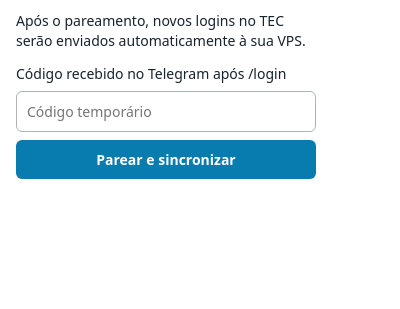
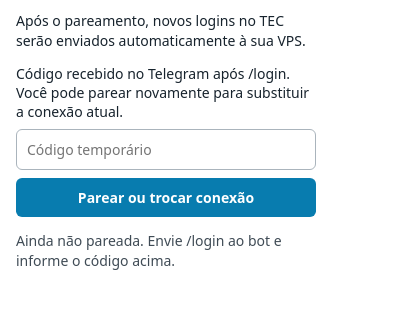
Before and after one commit to warleysr/telegram-tec-agent-bot, a browser extension: page extension/popup.html in a window 400 px wide. Shown: the part 43-352 px from the top of the page. Drawn offline with Linux system fonts and the light colour scheme.

Commit message:
Keep extension pairing form available

```diff
--- a/extension/popup.html
+++ b/extension/popup.html
@@ -15,9 +15,9 @@
 <h1>TEC Session Sync</h1>
 <p>Após o pareamento, novos logins no TEC serão enviados automaticamente à sua VPS.</p>
 <section id="pairing">
-  <label for="code">Código recebido no Telegram após /login</label>
+  <label for="code">Código recebido no Telegram após /login. Você pode parear novamente para substituir a conexão atual.</label>
   <input id="code" autocomplete="off" spellcheck="false" placeholder="Código temporário">
-  <button id="pair">Parear e sincronizar</button>
+  <button id="pair">Parear ou trocar conexão</button>
 </section>
 <button id="sync" hidden>Sincronizar agora</button>
 <p id="status" role="status"></p>
--- a/extension/popup.js
+++ b/extension/popup.js
@@ -1,6 +1,5 @@
 const API_BASE = 'https://blackgroup.com.br/tec-login';
 const statusEl = document.getElementById('status');
-const pairingEl = document.getElementById('pairing');
 const codeEl = document.getElementById('code');
 const pairButton = document.getElementById('pair');
 const syncButton = document.getElementById('sync');
@@ -8,12 +7,16 @@ const syncButton = document.getElementById('sync');
 function showStatus(message) { statusEl.textContent = message; }
 
 async function refreshUI() {
-  const { deviceToken, syncedAt, lastError } = await chrome.storage.local.get(['deviceToken', 'syncedAt', 'lastError']);
-  pairingEl.hidden = Boolean(deviceToken);
-  syncButton.hidden = !deviceToken;
-  if (lastError) showStatus(`Último aviso: ${lastError}`);
-  else if (syncedAt) showStatus(`Sessão validada e sincronizada em ${new Date(syncedAt).toLocaleString()}.`);
-  else if (deviceToken) showStatus('Extensão pareada. Ainda não há sincronização validada.');
+  try {
+    const { deviceToken, syncedAt, lastError } = await chrome.storage.local.get(['deviceToken', 'syncedAt', 'lastError']);
+    syncButton.hidden = !deviceToken;
+    if (lastError) showStatus(`Último aviso: ${lastError}`);
+    else if (syncedAt) showStatus(`Pareada. Sessão validada em ${new Date(syncedAt).toLocaleString()}.`);
+    else if (deviceToken) showStatus('Extensão pareada. Clique em “Sincronizar agora” ou informe um novo código abaixo.');
+    else showStatus('Ainda não pareada. Envie /login ao bot e informe o código acima.');
+  } catch (error) {
+    showStatus(`Não consegui ler o estado da extensão: ${error.message}`);
+  }
 }
 
 async function pairAndSync() {
@@ -27,7 +30,9 @@ async function pairAndSync() {
     });
     const result = await response.json().catch(() => ({}));
     if (!response.ok) throw new Error(result.error || `Falha no pareamento (HTTP ${response.status}).`);
+    if (!result.token) throw new Error('O servidor não retornou o token de pareamento. Envie /login ao bot novamente.');
     await chrome.storage.local.set({ deviceToken: result.token, lastError: '' });
+    codeEl.value = '';
     await refreshUI();
     await syncNow();
   } catch (error) { showStatus(error.message); }
```
Also changed, not shown: extension/manifest.json.
